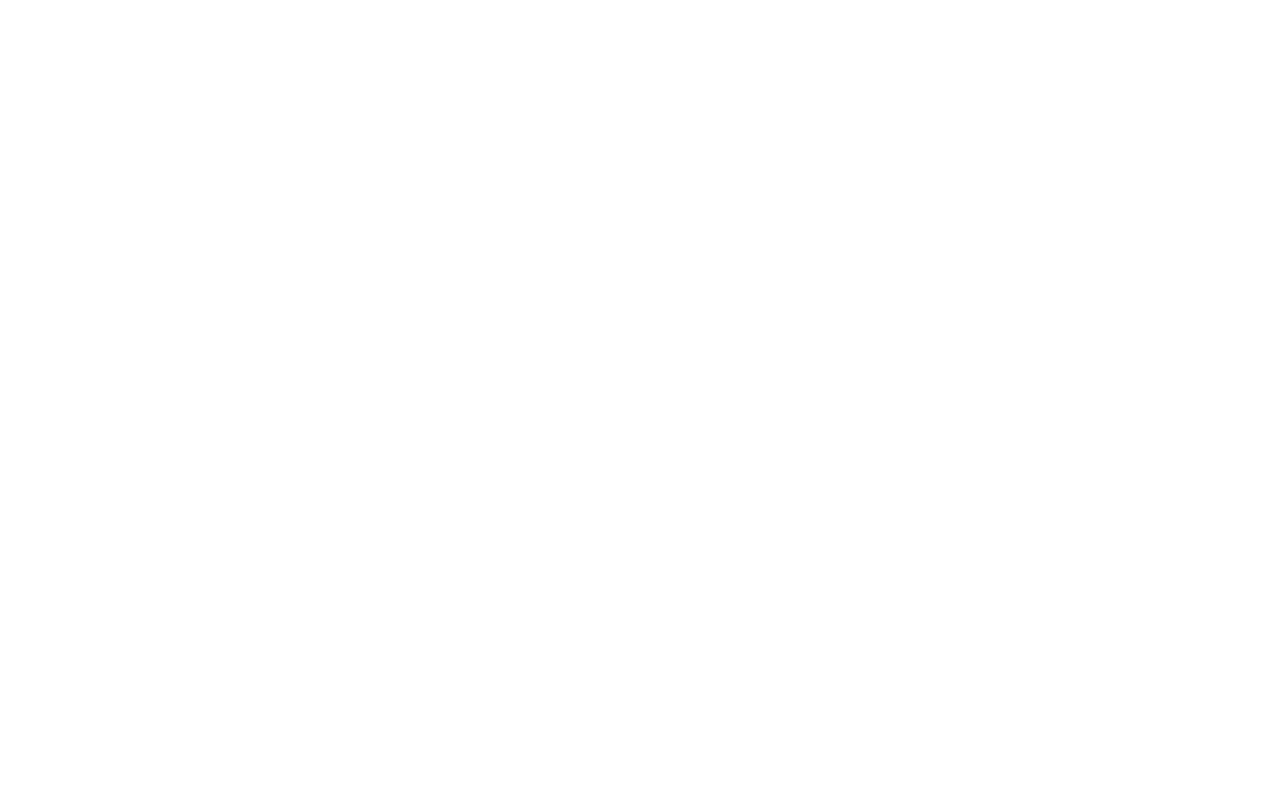
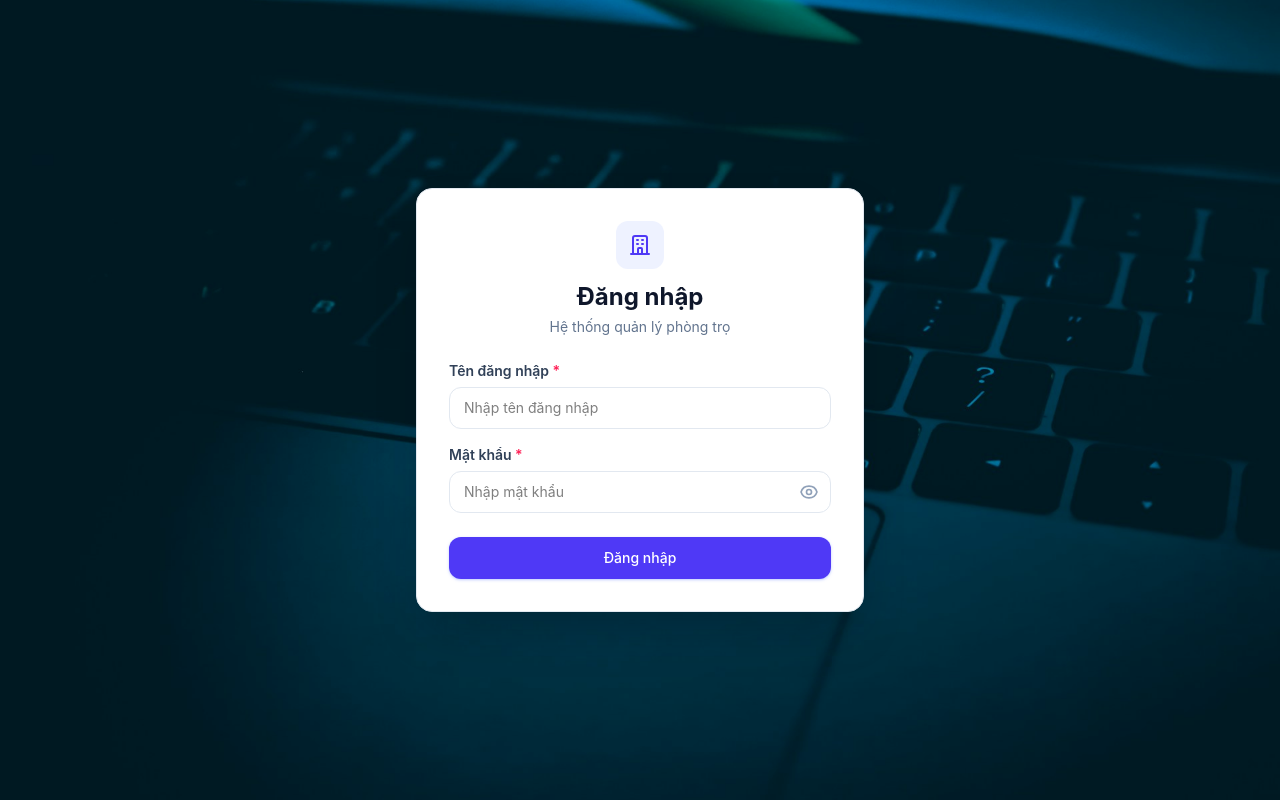
Before and after one commit to TranAnh05/room-management-frontend, a React (Vite) app: page /login in a window 1280 px wide. Before the commit this address had no page. Built offline with nearby package versions, Linux system fonts and the light colour scheme.

Commit message:
UI and add api for login and logout

```diff
--- a/package.json
+++ b/package.json
@@ -19,7 +19,8 @@
     "react-leaflet": "^5.0.0",
     "react-router-dom": "^7.18.1",
     "react-toastify": "^11.1.0",
-    "tailwindcss": "^4.3.3"
+    "tailwindcss": "^4.3.3",
+    "zustand": "^5.0.14"
   },
   "devDependencies": {
     "@eslint/js": "^10.0.1",
--- a/src/App.jsx
+++ b/src/App.jsx
@@ -1,19 +1,34 @@
-import { Routes, Route } from 'react-router-dom'
+import { Routes, Route, Navigate, Outlet } from 'react-router-dom'
 import PropertyPage from '~/pages/Property/PropertyPage'
 import RoomPage from '~/pages/Room/RoomPage'
 import MainLayout from '~/components/layouts/MainLayout'
 import RoomDetailPage from '~/pages/Room/RoomDetailPage'
 import RoomRentalHistoryPage from './pages/Room/RoomRentalHistoryPage'
+import { useAuthStore } from '~/stores/useAuthStore'
+import LoginPage from '~/pages/Auth/LoginPage'
+
+const ProtectedRoute = ({ user }) => {
+  if (!user) return <Navigate to='/login' replace={true} />
+  return <Outlet />
+}
 
 function App() {
+  const userInfo = useAuthStore((state) => state.userInfo)
+
   return (
     <Routes>
-      <Route element={<MainLayout />}>
-        <Route path='/' element={<PropertyPage />} />
-        <Route path='/properties/:propertyId/rooms' element={<RoomPage />} />
-        <Route path='/rooms/:roomId' element={<RoomDetailPage />} />
-        <Route path="rooms/:roomId/history" element={<RoomRentalHistoryPage />} />
+      <Route element={<ProtectedRoute user={userInfo} />}>
+        <Route element={<MainLayout />}>
+          <Route path='/' element={<PropertyPage />} />
+          <Route path='/properties/:propertyId/rooms' element={<RoomPage />} />
+          <Route path='/rooms/:roomId' element={<RoomDetailPage />} />
+          <Route path="rooms/:roomId/history" element={<RoomRentalHistoryPage />} />
+        </Route>
       </Route>
+
+      <Route path='/login' element={<LoginPage />} />
+
+      <Route path='*' element={<Navigate to='/' replace={true} />} />
     </Routes>
   )
 }
--- a/src/apis/index.js
+++ b/src/apis/index.js
@@ -73,3 +73,15 @@ export const removeTenantMemberAPI = async (tenantId) => {
   toast.success('Xóa thành viên thành công')
   return response.data
 }
+
+// APIs for Auth
+export const loginAPI = async (data) => {
+  const response = await axiosClient.post(`${API_ROOT}/users/login`, data)
+  toast.success('Đăng nhập thành công')
+  return response.data
+}
+
+export const logoutAPI = async () => {
+  const response = await axiosClient.delete(`${API_ROOT}/users/logout`)
+  return response.data
+}
--- a/src/components/layouts/Header/Header.jsx
+++ b/src/components/layouts/Header/Header.jsx
@@ -1,4 +1,27 @@
+import { useNavigate } from 'react-router-dom'
+import { logoutAPI } from '~/apis'
+import { useAuthStore } from '~/stores/useAuthStore'
+import Button from '~/components/common/Button'
+import { toast } from 'react-toastify'
+
 function Header() {
+  const navigate = useNavigate()
+  const clearUserInfo = useAuthStore((state) => state.clearUserInfo)
+
+  const handleLogout = () => {
+    logoutAPI()
+      .then(() => {
+        toast.success('Đăng xuất thành công!')
+        clearUserInfo()
+        navigate('/login')
+      })
+      .catch(() => {
+        toast.success('Đăng xuất thành công!')
+        clearUserInfo()
+        navigate('/login')
+      })
+  }
+
   return (
     <header className="sticky top-0 z-30 w-full border-b border-slate-200/80 bg-white/80 backdrop-blur-md transition-all">
       <div className="max-w-7xl mx-auto px-4 sm:px-6 lg:px-8 h-16 flex items-center justify-between gap-4">
@@ -32,6 +55,18 @@ function Header() {
             </p>
           </div>
         </div>
+
+        <Button
+          variant="secondary"
+          onClick={handleLogout}
+          icon={
+            <svg className="w-4 h-4" fill="none" stroke="currentColor" viewBox="0 0 24 24">
+              <path strokeLinecap="round" strokeLinejoin="round" strokeWidth="2" d="M17 16l4-4m0 0l-4-4m4 4H7m6 4v1a3 3 0 01-3 3H6a3 3 0 01-3-3V7a3 3 0 013-3h4a3 3 0 013 3v1" />
+            </svg>
+          }
+        >
+          Đăng xuất
+        </Button>
       </div>
     </header>
   )
--- /dev/null
+++ b/src/pages/Auth/LoginPage.jsx
@@ -0,0 +1,143 @@
+import { useState } from 'react'
+import { useForm } from 'react-hook-form'
+import { useNavigate } from 'react-router-dom'
+import loginBackground from '~/assets/login/login-background.jpg'
+import { loginAPI } from '~/apis'
+import { useAuthStore } from '~/stores/useAuthStore'
+import Button from '~/components/common/Button'
+
+function LoginPage() {
+  const navigate = useNavigate()
+  const setUserInfo = useAuthStore((state) => state.setUserInfo)
+  const [showPassword, setShowPassword] = useState(false)
+
+  const {
+    register,
+    handleSubmit,
+    formState: { errors, isSubmitting }
+  } = useForm({
+    defaultValues: {
+      username: '',
+      password: ''
+    }
+  })
+
+  const onSubmit = (data) => {
+    loginAPI({
+      username: data.username.trim(),
+      password: data.password.trim()
+    })
+      .then((res) => {
+        setUserInfo(res.userInfo)
+        navigate('/')
+      })
+  }
+
+  return (
+    <div
+      className="min-h-screen w-full flex items-center justify-center p-4 bg-cover bg-center bg-no-repeat relative"
+      style={{ backgroundImage: `url(${loginBackground})` }}
+    >
+      <div className="relative w-full max-w-md bg-white rounded-2xl border border-slate-200 shadow-2xl overflow-hidden p-6 sm:p-8 z-10 animate-fadeIn">
+        <div className="text-center mb-6">
+          <div className="inline-flex items-center justify-center w-12 h-12 rounded-xl bg-indigo-50 text-indigo-600 mb-3">
+            <svg className="w-6 h-6" fill="none" stroke="currentColor" viewBox="0 0 24 24">
+              <path strokeLinecap="round" strokeLinejoin="round" strokeWidth="2" d="M19 21V5a2 2 0 00-2-2H7a2 2 0 00-2 2v16m14 0h2m-2 0h-5m-9 0H3m2 0h5M9 7h1m-1 4h1m4-4h1m-1 4h1m-5 10v-5a1 1 0 011-1h2a1 1 0 011 1v5m-4 0h4" />
+            </svg>
+          </div>
+          <h2 className="text-2xl font-bold text-slate-900">Đăng nhập</h2>
+          <p className="text-sm text-slate-500 mt-1">
+            Hệ thống quản lý phòng trọ
+          </p>
+        </div>
+
+        <form onSubmit={handleSubmit(onSubmit)} className="space-y-4">
+          <div>
+            <label className="block text-sm font-semibold text-slate-700 mb-1.5">
+              Tên đăng nhập <span className="text-rose-500">*</span>
+            </label>
+            <input
+              type="text"
+              placeholder="Nhập tên đăng nhập"
+              className={`w-full px-3.5 py-2.5 rounded-xl border text-sm transition-all focus:outline-none ${
+                errors.username
+                  ? 'border-rose-500 focus:ring-2 focus:ring-rose-500/20'
+                  : 'border-slate-200 focus:border-indigo-600 focus:ring-2 focus:ring-indigo-500/20'
+              }`}
+              {...register('username', {
+                required: 'Vui lòng nhập tên đăng nhập',
+                minLength: {
+                  value: 4,
+                  message: 'Tên đăng nhập tối thiểu 4 ký tự'
+                }
+              })}
+            />
+            {errors.username && (
+              <p className="mt-1 text-xs text-rose-500 font-medium">
+                {errors.username.message}
+              </p>
+            )}
+          </div>
+
+          <div>
+            <label className="block text-sm font-semibold text-slate-700 mb-1.5">
+              Mật khẩu <span className="text-rose-500">*</span>
+            </label>
+            <div className="relative">
+              <input
+                type={showPassword ? 'text' : 'password'}
+                placeholder="Nhập mật khẩu"
+                className={`w-full px-3.5 py-2.5 pr-10 rounded-xl border text-sm transition-all focus:outline-none ${
+                  errors.password
+                    ? 'border-rose-500 focus:ring-2 focus:ring-rose-500/20'
+                    : 'border-slate-200 focus:border-indigo-600 focus:ring-2 focus:ring-indigo-500/20'
+                }`}
+                {...register('password', {
+                  required: 'Vui lòng nhập mật khẩu',
+                  minLength: {
+                    value: 6,
+                    message: 'Mật khẩu tối thiểu 6 ký tự'
+                  }
+                })}
+              />
+              <button
+                type="button"
+                onClick={() => setShowPassword(!showPassword)}
+                className="absolute right-3 top-1/2 -translate-y-1/2 text-slate-400 hover:text-slate-600 transition-colors"
+              >
+                {showPassword ? (
+                  <svg className="w-5 h-5" fill="none" stroke="currentColor" viewBox="0 0 24 24">
+                    <path strokeLinecap="round" strokeLinejoin="round" strokeWidth="2" d="M13.875 18.825A10.05 10.05 0 0112 19c-4.478 0-8.268-2.943-9.543-7a9.97 9.97 0 011.563-3.029m5.858-5.908a8.959 8.959 0 013.682-.782c4.478 0 8.268 2.943 9.542 7a10.025 10.025 0 01-4.132 5.411m0 0L21 21M3 3l18 18" />
+                  </svg>
+                ) : (
+                  <svg className="w-5 h-5" fill="none" stroke="currentColor" viewBox="0 0 24 24">
+                    <path strokeLinecap="round" strokeLinejoin="round" strokeWidth="2" d="M15 12a3 3 0 11-6 0 3 3 0 016 0z" />
+                    <path strokeLinecap="round" strokeLinejoin="round" strokeWidth="2" d="M2.458 12C3.732 7.943 7.523 5 12 5c4.478 0 8.268 2.943 9.542 7-1.274 4.057-5.064 7-9.542 7-4.477 0-8.268-2.943-9.542-7z" />
+                  </svg>
+                )}
+              </button>
+            </div>
+            {errors.password && (
+              <p className="mt-1 text-xs text-rose-500 font-medium">
+                {errors.password.message}
+              </p>
+            )}
+          </div>
+
+          <div className="pt-2">
+            <Button
+              type="submit"
+              variant="primary"
+              isLoading={isSubmitting}
+              className="w-full justify-center py-2.5"
+            >
+              Đăng nhập
+            </Button>
+          </div>
+        </form>
+      </div>
+    </div>
+  )
+}
+
+export default LoginPage
--- /dev/null
+++ b/src/stores/useAuthStore.js
@@ -0,0 +1,19 @@
+import { create } from 'zustand'
+import { persist } from 'zustand/middleware'
+
+export const useAuthStore = create(
+  persist(
+    (set) => ({
+      // state
+      userInfo: null,
+
+      // Actions
+      setUserInfo: (user) => set({ userInfo: user }),
+
+      clearUserInfo: () => set({ userInfo: null })
+    }),
+    {
+      name: 'user-info'
+    }
+  )
+)
--- a/src/utils/axiosClient.js
+++ b/src/utils/axiosClient.js
@@ -1,5 +1,6 @@
 import axios from 'axios'
 import { toast } from 'react-toastify'
+import { useAuthStore } from '~/stores/useAuthStore'
 
 const axiosClient = axios.create()
 axiosClient.defaults.timeout = 1000 * 60 * 10
@@ -19,7 +20,24 @@ axiosClient.interceptors.response.use(
   (response) => {
     return response
   },
-  (error) => {
+  async (error) => {
+    const status = error.response?.status
+    const originalRequest = error.config
+
+    const isAuthRequest = originalRequest.url?.includes('/users/logout')
+    if ((status === 401 || status === 410) && !isAuthRequest) {
+      try {
+        await axiosClient.delete('/users/logout')
+      // eslint-disable-next-line no-empty
+      } catch {
+      } finally {
+        useAuthStore.getState().clearUserInfo()
+        window.location.href = '/login'
+      }
+
+      return Promise.reject(error)
+    }
+
     // Xu ly tap trung hien thi thong bao loi tra ve tu api
     let errorMessage = error?.message
     if (error.response?.data?.message) {
```
Also changed, not shown: src/assets/login/login-background.jpg (added), 1 other file (tests, documents, lock files or other folders).
